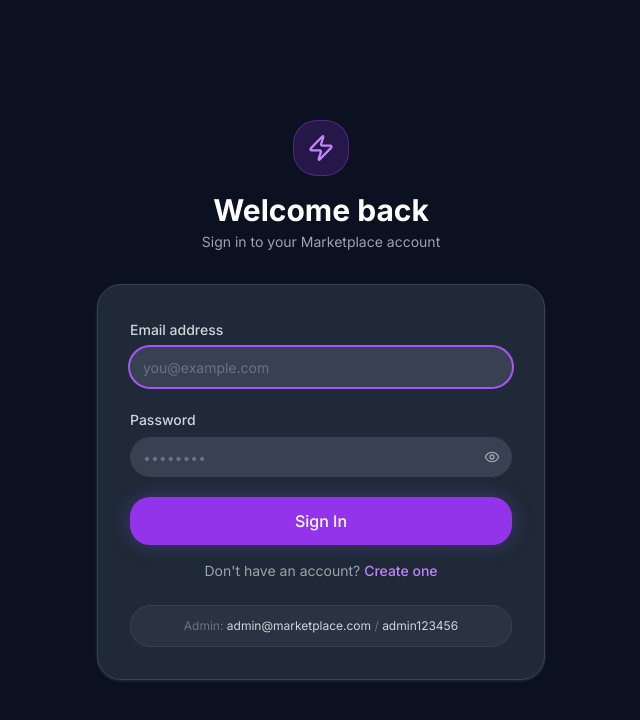
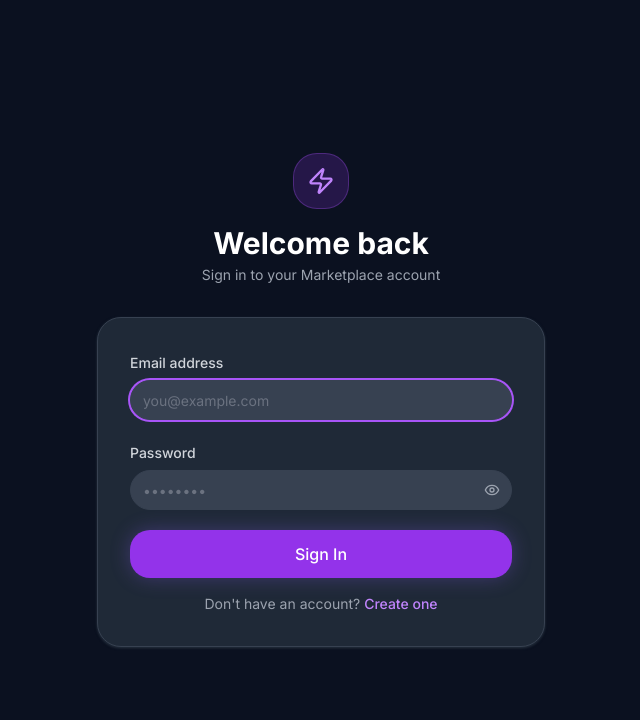
Before and after one commit to Mailzeon/Frontend, a Next.js app: page /login in a window 1280 px wide. Shown: the top 720 px of the page, without its empty margins (319-959 px from the left). Built offline with nearby package versions, Linux system fonts and the light colour scheme; no server answers.

Commit message:
Update page.tsx

```diff
--- a/app/(auth)/login/page.tsx
+++ b/app/(auth)/login/page.tsx
@@ -90,13 +90,6 @@ export default function LoginPage() {
               </Link>
             </p>
           </div>
-
-          {/* Demo credentials hint */}
-          <div className="mt-6 p-3 rounded-xl bg-[#374151]/40 border border-[#374151]">
-            <p className="text-xs text-gray-500 text-center">
-              Admin: <span className="text-gray-300">admin@marketplace.com</span> / <span className="text-gray-300">admin123456</span>
-            </p>
-          </div>
         </div>
       </div>
     </div>
```
